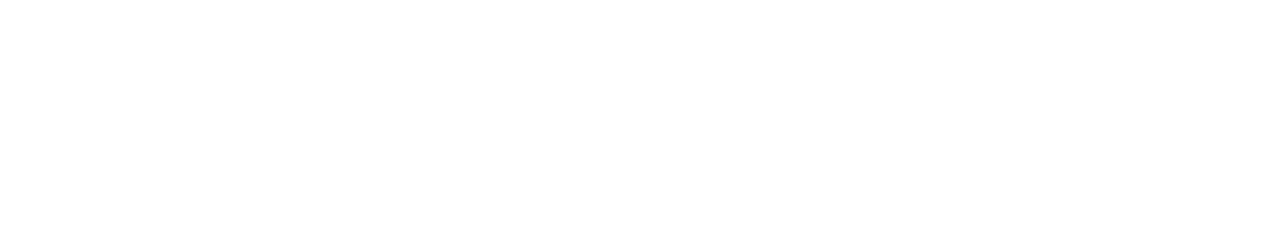
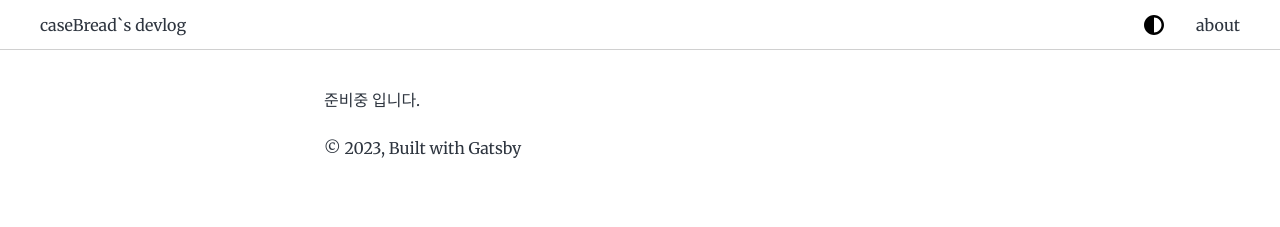
Before and after one commit to caseBread/caseBread.github.io, a Gatsby site: page /about in a window 1280 px wide. Before the commit this address had no page. Built offline with nearby package versions, Linux system fonts and the light colour scheme; Gatsby itself is replaced by a stand-in of ours.

Commit message:
feat : add about page

```diff
--- a/src/components/header/logo/index.tsx
+++ b/src/components/header/logo/index.tsx
@@ -2,7 +2,7 @@
 import React from "react";
 
 const HeaderLogo: React.FC = () => {
-  return <Link to="/posts">caseBread`s devlog</Link>;
+  return <Link to="/">caseBread`s devlog</Link>;
 };
 
 export default HeaderLogo;
--- a/src/components/header/menus/index.tsx
+++ b/src/components/header/menus/index.tsx
@@ -7,8 +7,8 @@
       <button>
         <img src="/icon/ic-darkmode-light.svg" alt="다크모드-전환" />
       </button>
-      <Link to="/posts/about">about</Link>
-      <Link to="/posts">posts</Link>
+      <Link to="/about">about</Link>
+      {/* <Link to="/posts">posts</Link> */}
     </div>
   );
 };
--- /dev/null
+++ b/src/pages/about.js
@@ -0,0 +1,8 @@
+import React from "react";
+import Layout from "../components/layout";
+
+const About_Page = () => {
+  return <Layout location="about">준비중 입니다.</Layout>;
+};
+
+export default About_Page;
--- a/src/pages/index.js
+++ b/src/pages/index.js
@@ -1,13 +1,13 @@
-import * as React from "react"
-import { Link, graphql } from "gatsby"
+import * as React from "react";
+import { Link, graphql } from "gatsby";
 
-import Bio from "../components/bio"
-import Layout from "../components/layout"
-import Seo from "../components/seo"
+import Bio from "../components/bio";
+import Layout from "../components/layout";
+import Seo from "../components/seo";
 
 const BlogIndex = ({ data, location }) => {
-  const siteTitle = data.site.siteMetadata?.title || `Title`
-  const posts = data.allMarkdownRemark.nodes
+  const siteTitle = data.site.siteMetadata?.title || `Title`;
+  const posts = data.allMarkdownRemark.nodes;
 
   if (posts.length === 0) {
     return (
@@ -19,7 +19,7 @@
           gatsby-config.js).
         </p>
       </Layout>
-    )
+    );
   }
 
   return (
@@ -27,7 +27,7 @@
       <Bio />
       <ol style={{ listStyle: `none` }}>
         {posts.map(post => {
-          const title = post.frontmatter.title || post.fields.slug
+          const title = post.frontmatter.title || post.fields.slug;
 
           return (
             <li key={post.fields.slug}>
@@ -38,7 +38,7 @@
               >
                 <header>
                   <h2>
-                    <Link to={post.fields.slug} itemProp="url">
+                    <Link to={"/posts" + post.fields.slug} itemProp="url">
                       <span itemProp="headline">{title}</span>
                     </Link>
                   </h2>
@@ -54,21 +54,21 @@
                 </section>
               </article>
             </li>
-          )
+          );
         })}
       </ol>
     </Layout>
-  )
-}
+  );
+};
 
-export default BlogIndex
+export default BlogIndex;
 
 /**
  * Head export to define metadata for the page
  *
  * See: https://www.gatsbyjs.com/docs/reference/built-in-components/gatsby-head/
  */
-export const Head = () => <Seo title="All posts" />
+export const Head = () => <Seo title="All posts" />;
 
 export const pageQuery = graphql`
   {
@@ -91,4 +91,4 @@
       }
     }
   }
-`
+`;
```
Also changed, not shown: gatsby-node.js (+22 -21 lines), tsconfig.json (added, +111 -0 lines), src/components/layout.jsx (renamed from src/components/layout.js).
